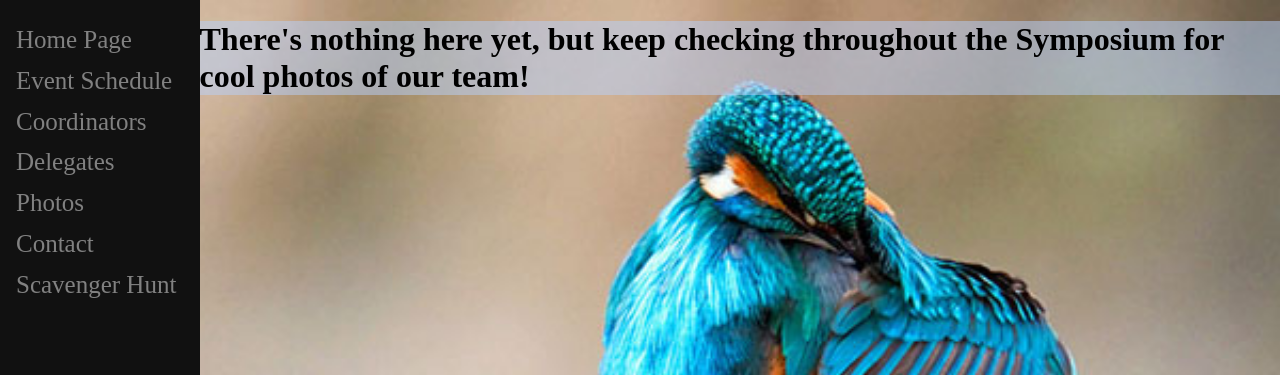
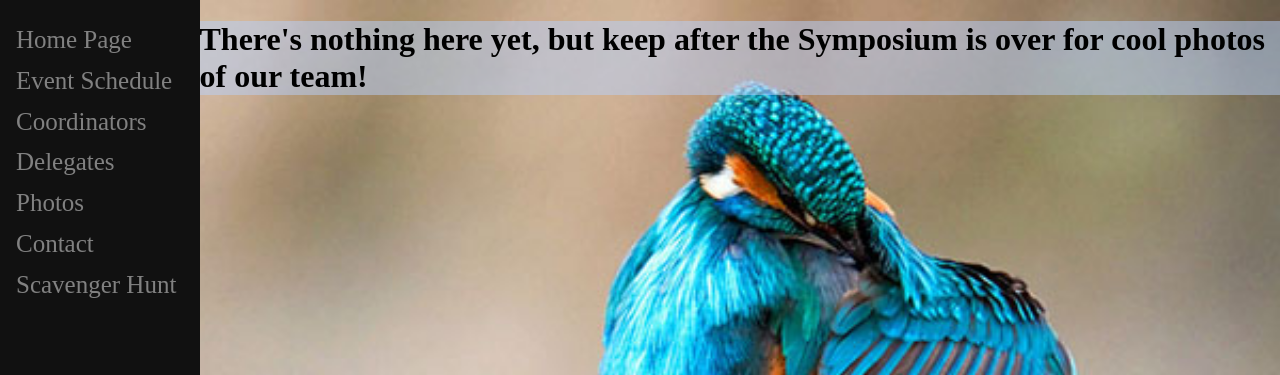
Before and after one commit to naomilucille/youth-symposium, a plain HTML site: page photos.html in a window 1280 px wide. Shown: the top 375 px of the page. Drawn offline with Linux system fonts and the light colour scheme.

Commit message:
UPLOAD team photos to checklist for after

```diff
--- a/photos.html
+++ b/photos.html
@@ -7,7 +7,6 @@
     <meta charset='utf-8'>
 
     <style>
-
         body {
             background-image: url(content/photophoto.jpg);
             background-size: cover;
@@ -44,7 +43,7 @@
     <body>
         <header>
             <h1>
-                There's nothing here yet, but keep checking throughout the Symposium for cool photos of our team!
+                There's nothing here yet, but keep after the Symposium is over for cool photos of our team!
             </h1>
         </header>
     </body>
```
Also changed, not shown: bussched.html (+1 -0 lines).
